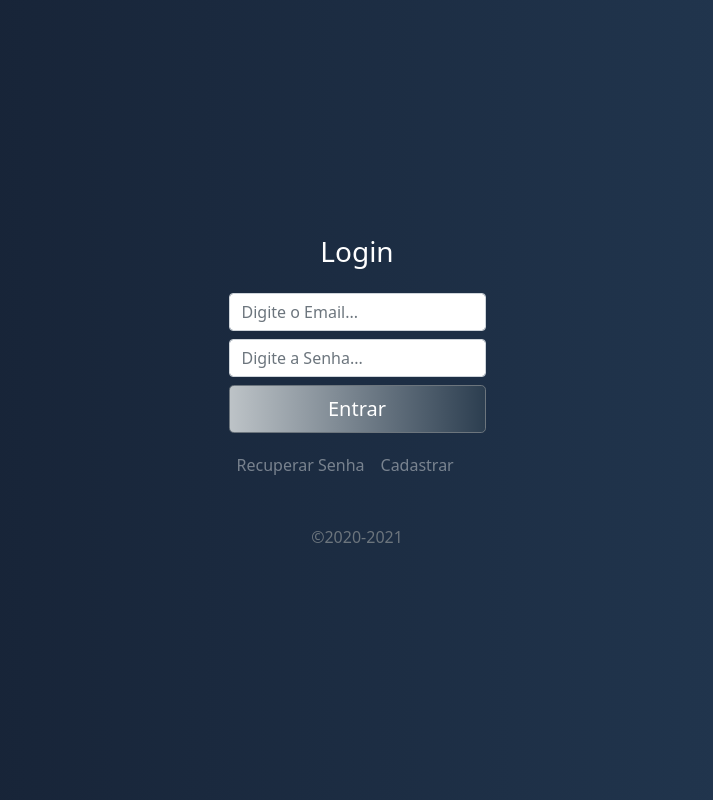
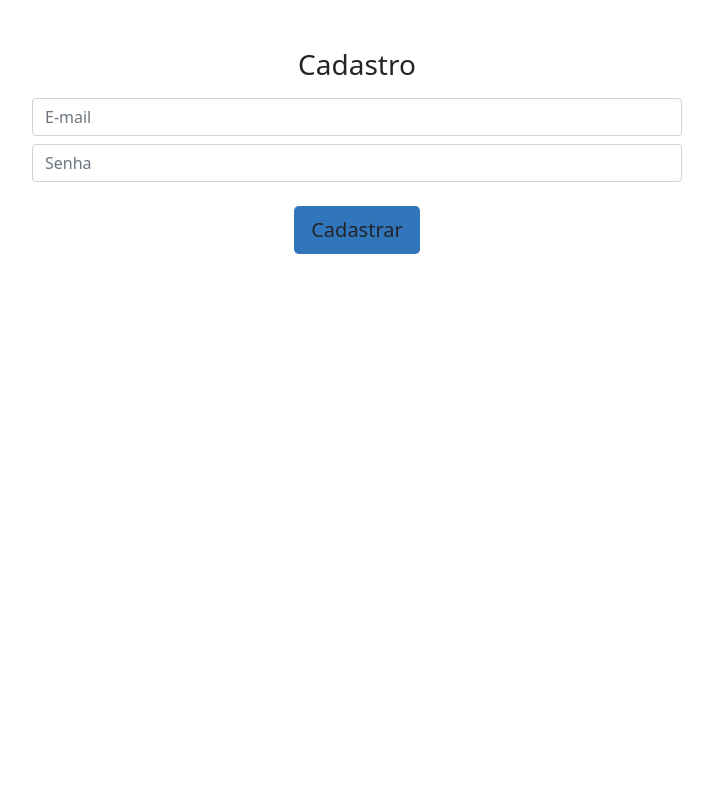
Before and after one commit to Viniciuspgmoreira/my-list-React, a React (Create React App) app: page / in a window 1280 px wide. Shown: the whole page, without its empty margins (283-996 px from the left). Built offline with nearby package versions, Linux system fonts and the light colour scheme.

Commit message:
Added Toastify and regex for the email string

```diff
--- /dev/null
+++ b/src/components/input/input.component.jsx
@@ -0,0 +1,16 @@
+import React from 'react'
+
+function Input(props) {
+  const { type, id, placeholder, onChange } = props
+  return (
+    <input
+      type={type}
+      id={id}
+      className="form-control my-2"
+      placeholder={placeholder}
+      onChange={onChange}
+    ></input>
+  )
+}
+
+export default Input
--- a/src/components/toastify/toastify.js
+++ b/src/components/toastify/toastify.js
@@ -6,7 +6,7 @@ toast.configure()
 
 
 const notification = (props) => {
-    toast.success(`⚠️${props}`, {
+    toast.success(`${props}`, {
         position: 'top-right',
         autoClose: 5000,
         hideProgressBar: false,
@@ -29,5 +29,17 @@ const warningNotification = (props) => {
         transition: Slide,
     })
 }
+const errorNotification = (props) => {
+    toast.error(`${props}`, {
+        position: 'top-right',
+        autoClose: 5000,
+        hideProgressBar: false,
+        closeOnClick: true,
+        pauseOnHover: true,
+        draggable: true,
+        progress: undefined,
+        transition: Slide,
+    })
+}
 
-export { notification, warningNotification }
+export { notification, warningNotification, errorNotification }
--- a/src/index.js
+++ b/src/index.js
@@ -2,10 +2,11 @@ import React from 'react';
 import ReactDOM from 'react-dom';
 import App from './App';
 import Login from '../src/view/login/login'
+import NewUser from '../src/view/new-user/newUser'
 
 ReactDOM.render(
   <React.StrictMode>
-    <Login />
+    <NewUser />
   </React.StrictMode>,
   document.getElementById('root')
 )
--- a/src/view/login/login.jsx
+++ b/src/view/login/login.jsx
@@ -1,11 +1,29 @@
-import React from 'react'
+import React, { useState } from 'react'
 import './login.css'
 import {
   notification,
   warningNotification,
 } from '../../components/toastify/toastify'
 
+import firebase from '../../config/firebase'
+import 'firebase/auth'
+
 function Login() {
+  const [email, setEmail] = useState()
+  const [password, setPassword] = useState()
+
+  function logar() {
+    firebase
+      .auth()
+      .signInWithEmailAndPassword(email, password)
+      .then((resp) => {
+        notification('Logado com sucesso')
+      })
+      .catch((erro) => {
+        console.log(erro)
+      })
+  }
+
   return (
     <div className="login-content d-flex align-items-center">
       <form className="form-signin mx-auto">
@@ -20,6 +38,7 @@ function Login() {
           id="inputEmail"
           className="form-control my-2"
           placeholder="Digite o Email..."
+          onChange={(e) => setEmail(e.target.value)}
         ></input>
 
         <input
@@ -27,20 +46,21 @@ function Login() {
           id="inputPassword"
           className="form-control my-2"
           placeholder="Digite a Senha..."
+          onChange={(e) => setPassword(e.target.value)}
         ></input>
 
         <button
           className="btn btn-lg btn-secondary btn-block btn-login"
-          type="submit"
-          onClick={() => notification('Olá')}
+          type="button"
+          onClick={logar}
         >
           Entrar
         </button>
         <div className="login-options">
-          <a href="#" className="mx-2  text-center">
+          <a href="/#" className="mx-2  text-center">
             Recuperar Senha
           </a>
-          <a href="#" className="mx-2  text-center">
+          <a href="/#" className="mx-2  text-center">
             Cadastrar
           </a>
           <p className="mt-5 mb-3 text-muted text-center">&copy;2020-2021</p>
--- /dev/null
+++ b/src/view/new-user/newUser.css
@@ -0,0 +1,11 @@
+.form-login {
+  max-width: 650px;
+}
+
+.btn-register {
+  background: #1a67b4e5;
+}
+
+.btn-register:hover {
+  background: rgba(58, 132, 206, 0.898);
+}
--- /dev/null
+++ b/src/view/new-user/newUser.jsx
@@ -0,0 +1,53 @@
+import React, { useState } from 'react'
+import firebase from '../../config/firebase'
+import 'firebase/auth'
+import './newUser.css'
+import Input from '../../components/input/input.component'
+import {
+  notification,
+  errorNotification,
+} from '../../components/toastify/toastify'
+
+function NewUser() {
+  const [email, setEmail] = useState()
+  const [password, setPassword] = useState()
+
+  function register() {
+    if (!email) {
+      errorNotification('Email está preenchido incorretamente')
+    } else if (!password) {
+      errorNotification('Senha foi preenchida incorretamente')
+    } else if (/\s/.test(email)) {
+      errorNotification('Não pode conter espaços em branco no Usuário')
+    }
+  }
+
+  return (
+    <div className="form-cadastro">
+      <form className="text-center form-login mx-auto mt-5">
+        <h1 className="h3 mb-3 text-black font-weight-bold">Cadastro</h1>
+        <Input
+          type="email"
+          placeholder="E-mail"
+          id="inputEmail"
+          onChange={(e) => setEmail(e.target.value)}
+        ></Input>
+        <Input
+          type="password"
+          placeholder="Senha"
+          id="inputPassword"
+          onChange={(e) => setPassword(e.target.value)}
+        ></Input>
+        <button
+          type="button"
+          className="btn btn-lg btn-block mt-3 mb-5 btn-register"
+          onClick={register}
+        >
+          Cadastrar
+        </button>
+      </form>
+    </div>
+  )
+}
+
+export default NewUser
```
